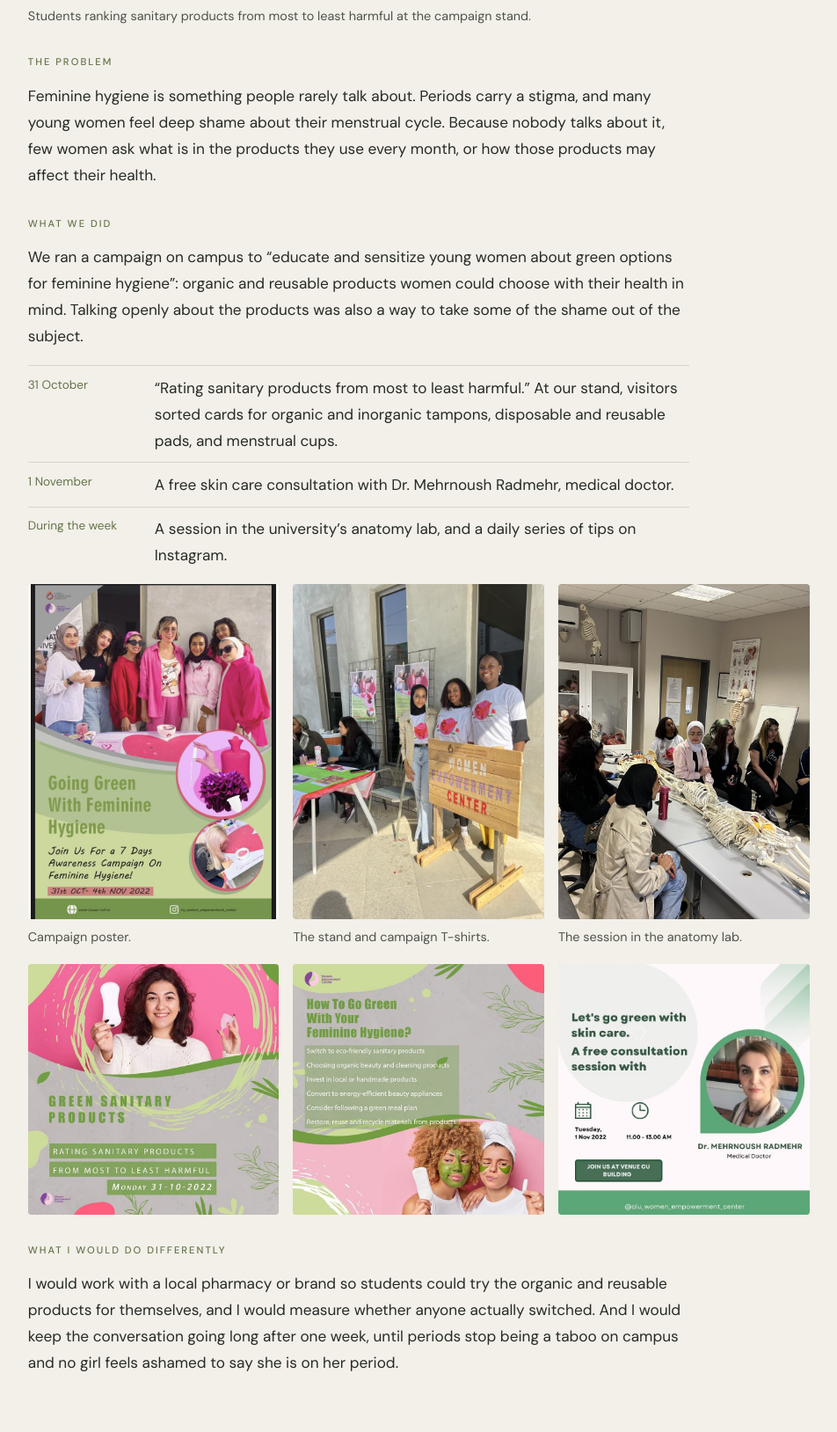
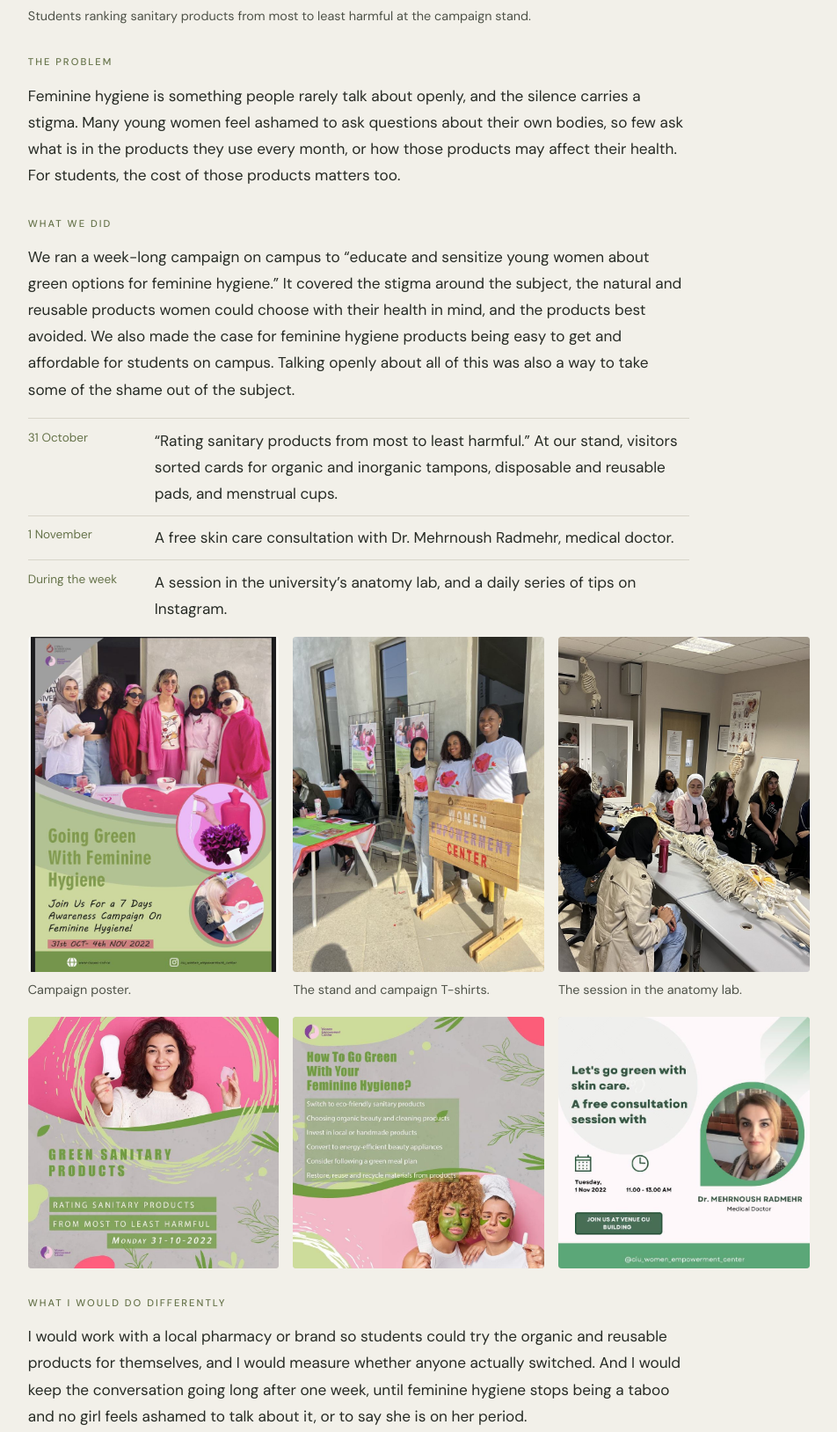
Before and after one commit to dr-hauwabashir/hauwabashir-portfolio, a plain HTML site: page projects.html in a window 1280 px wide. Shown: the part 8494-10122 px from the top of the page at 88% size, without its empty margins (13-965 px from the left). Drawn offline with Linux system fonts and the light colour scheme.

Commit message:
Go Green: cover stigma, natural products, harmful products and affordability, not only periods
Co-Authored-By: Claude Opus 5.5 <noreply@anthropic.com>
Claude-Session: https://claude.ai/code/session_01VGBG1fLDqVCPcqzDu3T7Ui

```diff
--- a/projects.html
+++ b/projects.html
@@ -165,9 +165,9 @@
         <figcaption>Students ranking sanitary products from most to least harmful at the campaign stand.</figcaption>
       </figure>
       <h4>The problem</h4>
-      <p>Feminine hygiene is something people rarely talk about. Periods carry a stigma, and many young women feel deep shame about their menstrual cycle. Because nobody talks about it, few women ask what is in the products they use every month, or how those products may affect their health.</p>
+      <p>Feminine hygiene is something people rarely talk about openly, and the silence carries a stigma. Many young women feel ashamed to ask questions about their own bodies, so few ask what is in the products they use every month, or how those products may affect their health. For students, the cost of those products matters too.</p>
       <h4>What we did</h4>
-      <p>We ran a campaign on campus to “educate and sensitize young women about green options for feminine hygiene”: organic and reusable products women could choose with their health in mind. Talking openly about the products was also a way to take some of the shame out of the subject.</p>
+      <p>We ran a week-long campaign on campus to “educate and sensitize young women about green options for feminine hygiene.” It covered the stigma around the subject, the natural and reusable products women could choose with their health in mind, and the products best avoided. We also made the case for feminine hygiene products being easy to get and affordable for students on campus. Talking openly about all of this was also a way to take some of the shame out of the subject.</p>
       <ul class="programme">
         <li><span class="when">31 October</span><span>“Rating sanitary products from most to least harmful.” At our stand, visitors sorted cards for organic and inorganic tampons, disposable and reusable pads, and menstrual cups.</span></li>
         <li><span class="when">1 November</span><span>A free skin care consultation with Dr. Mehrnoush Radmehr, medical doctor.</span></li>
@@ -184,7 +184,7 @@
         <figure><img src="img/web/hyg-doctor.jpg" alt="Poster for a free skin care consultation with Dr. Mehrnoush Radmehr on 1 November 2022." width="757" height="761" loading="lazy"></figure>
       </div>
       <h4>What I would do differently</h4>
-      <p>I would work with a local pharmacy or brand so students could try the organic and reusable products for themselves, and I would measure whether anyone actually switched. And I would keep the conversation going long after one week, until periods stop being a taboo on campus and no girl feels ashamed to say she is on her period.</p>
+      <p>I would work with a local pharmacy or brand so students could try the organic and reusable products for themselves, and I would measure whether anyone actually switched. And I would keep the conversation going long after one week, until feminine hygiene stops being a taboo and no girl feels ashamed to talk about it, or to say she is on her period.</p>
     </article>
 
     <!-- 3 -->
```
Also changed, not shown: index.html (+1 -1 lines).
